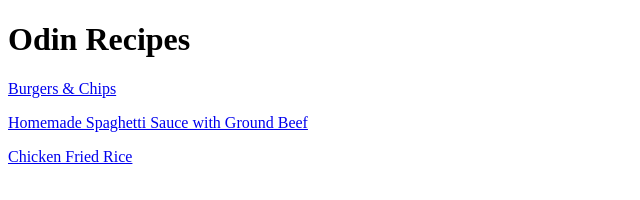
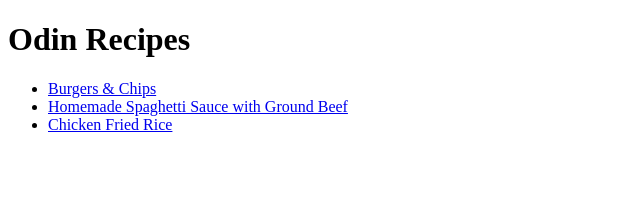
Before and after one commit to caliwokstar/odin-recipes, a plain HTML site: page index.html in a window 1280 px wide. Shown: the whole page, without its empty margins (0-640 px from the left). Drawn offline with Linux system fonts and the light colour scheme.

Commit message:
Recipes put in an unordered list

```diff
--- a/index.html
+++ b/index.html
@@ -7,9 +7,10 @@
 </head>
 <body>
     <h1>Odin Recipes</h1>
-   <p> <a href="recipes/burgers.html">Burgers & Chips</a> </p>
-   <p> <a href="recipes/spaghetti-sauce.html">Homemade Spaghetti Sauce with Ground Beef</a> </p>
-   <p> <a href="recipes/chicken-fried.html"> Chicken Fried Rice</a></p>
-
+    <ul>
+   <li> <a href="recipes/burgers.html">Burgers & Chips</a> </li>
+   <li> <a href="recipes/spaghetti-sauce.html">Homemade Spaghetti Sauce with Ground Beef</a> </li>
+   <li> <a href="recipes/chicken-fried.html"> Chicken Fried Rice</a> </li>
+</ul>
 </body>
 </html>
```
